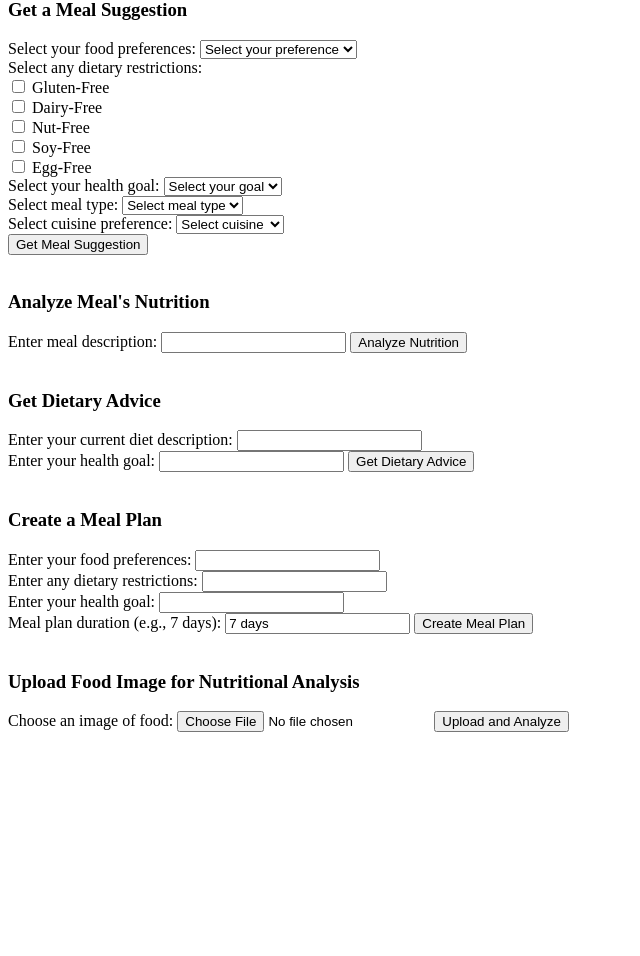
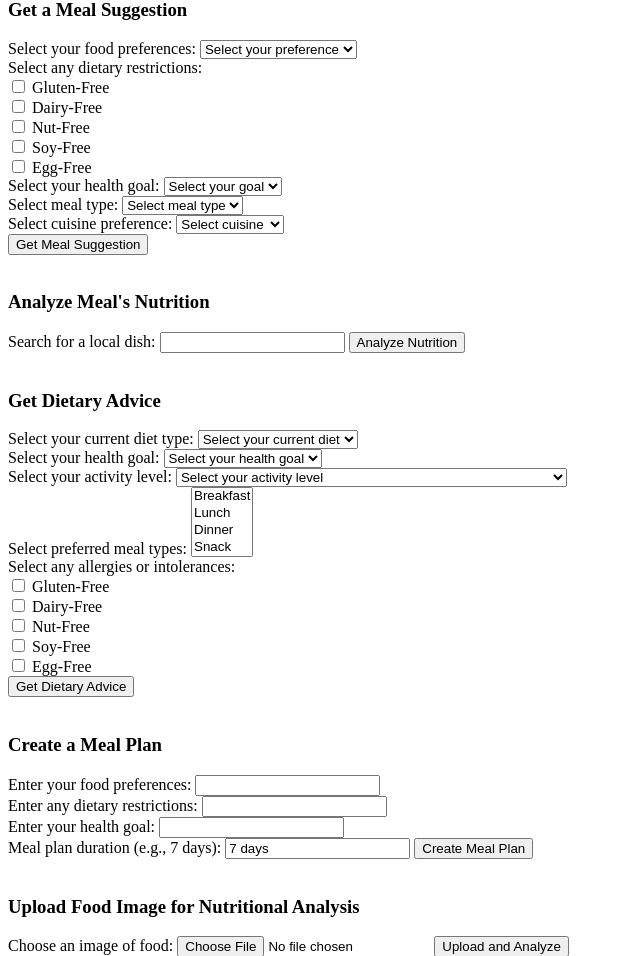
Before and after one commit to angyonghaseyo/Healthier365, a Flask app: page / in a window 1280 px wide. Shown: the part 81-1037 px from the top of the page, without its empty margins (0-640 px from the left). Before the commit the page ends 813 px from the top, so only its background shows below. Run offline with Flask 2, Linux system fonts and the light colour scheme.

Commit message:
Update dietary advice

```diff
--- a/app.py
+++ b/app.py
@@ -77,10 +77,18 @@ def analyze_nutrition(meal):
     return nutrition_analysis
 
 # Dietary Advice Function
-def provide_dietary_advice(goal, current_diet):
-    prompt = f"Provide dietary advice to achieve the health goal: '{goal}' given the current diet: '{current_diet}'."
+def provide_dietary_advice(goal, current_diet, activity_level, preferred_meal_types, allergies):
+    # Create a detailed prompt using all the provided inputs
+    prompt = (
+        f"Provide dietary advice to achieve the health goal: '{goal}' "
+        f"given the current diet: '{current_diet}', activity level: '{activity_level}', "
+        f"preferred meal types: {', '.join(preferred_meal_types)}, and "
+        f"allergies or intolerances: {', '.join(allergies) if allergies else 'None'}."
+    )
+
     dietary_advice = generate_chat_response(prompt, max_tokens=150)
     return dietary_advice
+
 
 # Personalized Meal Planning Function
 def create_meal_plan(preferences, dietary_restrictions, goal, duration='7 days'):
@@ -122,10 +130,16 @@ def dietary_advice_api():
         data = request.get_json()
         goal = data['advice_goal']
         current_diet = data['current_diet']
-        dietary_advice = provide_dietary_advice(goal, current_diet)
+        activity_level = data.get('activity_level', '')
+        preferred_meal_types = data.get('preferred_meal_types', [])
+        allergies = data.get('allergies', [])
+
+        # Pass the new fields to the provide_dietary_advice function
+        dietary_advice = provide_dietary_advice(goal, current_diet, activity_level, preferred_meal_types, allergies)
         return jsonify({'dietary_advice': dietary_advice})
     except Exception as e:
         return jsonify({'error': str(e)}), 500
+
 
 @app.route('/api/meal_plan', methods=['POST'])
 def meal_plan_api():
--- a/templates/index.html
+++ b/templates/index.html
@@ -118,7 +118,7 @@
     <!-- Nutritional Analysis Form -->
     <form id="nutrition-analysis-form">
       <h3>Analyze Meal's Nutrition</h3>
-      <label for="meal">Enter meal description:</label>
+      <label for="meal">Search for a local dish:</label>
       <input type="text" id="meal" name="meal" required />
       <button type="submit">Analyze Nutrition</button>
     </form>
@@ -128,13 +128,118 @@
     <!-- Dietary Advice Form -->
     <form id="dietary-advice-form">
       <h3>Get Dietary Advice</h3>
-      <label for="current_diet">Enter your current diet description:</label>
-      <input type="text" id="current_diet" name="current_diet" required />
+
+      <!-- Current Diet Description -->
+      <label for="current_diet">Select your current diet type:</label>
+      <select id="current_diet" name="current_diet" required>
+        <option value="">Select your current diet</option>
+        <option value="vegetarian">Vegetarian</option>
+        <option value="vegan">Vegan</option>
+        <option value="pescatarian">Pescatarian</option>
+        <option value="omnivore">Omnivore</option>
+        <option value="keto">Keto</option>
+        <option value="paleo">Paleo</option>
+        <option value="low-carb">Low Carb</option>
+      </select>
       <br />
-      <label for="advice_goal">Enter your health goal:</label>
-      <input type="text" id="advice_goal" name="advice_goal" required />
+
+      <!-- Health Goals -->
+      <label for="advice_goal">Select your health goal:</label>
+      <select id="advice_goal" name="advice_goal" required>
+        <option value="">Select your health goal</option>
+        <option value="weight_loss">Weight Loss</option>
+        <option value="muscle_gain">Muscle Gain</option>
+        <option value="maintenance">Maintenance</option>
+        <option value="energy_boost">Energy Boost</option>
+        <option value="balanced_diet">Balanced Diet</option>
+      </select>
+      <br />
+
+      <!-- Activity Level -->
+      <label for="activity_level">Select your activity level:</label>
+      <select id="activity_level" name="activity_level" required>
+        <option value="">Select your activity level</option>
+        <option value="sedentary">Sedentary (Little or no exercise)</option>
+        <option value="lightly_active">
+          Lightly Active (Light exercise/sports 1-3 days a week)
+        </option>
+        <option value="moderately_active">
+          Moderately Active (Moderate exercise/sports 3-5 days a week)
+        </option>
+        <option value="very_active">
+          Very Active (Hard exercise/sports 6-7 days a week)
+        </option>
+        <option value="extra_active">
+          Extra Active (Very hard exercise/sports or a physical job)
+        </option>
+      </select>
+      <br />
+
+      <!-- Preferred Meal Types -->
+      <label for="preferred_meal_types">Select preferred meal types:</label>
+      <select
+        id="preferred_meal_types"
+        name="preferred_meal_types"
+        multiple
+        required
+      >
+        <option value="breakfast">Breakfast</option>
+        <option value="lunch">Lunch</option>
+        <option value="dinner">Dinner</option>
+        <option value="snack">Snack</option>
+        <option value="dessert">Dessert</option>
+      </select>
+      <br />
+
+      <!-- Allergies or Intolerances -->
+      <label for="allergies">Select any allergies or intolerances:</label>
+      <br />
+      <input
+        type="checkbox"
+        id="gluten_allergy"
+        name="allergies"
+        value="gluten_free"
+      />
+      <label for="gluten_allergy">Gluten-Free</label>
+      <br />
+      <input
+        type="checkbox"
+        id="dairy_allergy"
+        name="allergies"
+        value="dairy_free"
+      />
+      <label for="dairy_allergy">Dairy-Free</label>
+      <br />
+      <input
+        type="checkbox"
+        id="nut_allergy"
+        name="allergies"
+        value="nut_free"
+      />
+      <label for="nut_allergy">Nut-Free</label>
+      <br />
+      <input
+        type="checkbox"
+        id="soy_allergy"
+        name="allergies"
+        value="soy_free"
+      />
+      <label for="soy_allergy">Soy-Free</label>
+      <br />
+      <input
+        type="checkbox"
+        id="egg_allergy"
+        name="allergies"
+        value="egg_free"
+      />
+      <label for="egg_allergy">Egg-Free</label>
+      <br />
+
+      <!-- Submit Button -->
       <button type="submit">Get Dietary Advice</button>
     </form>
+
+    <!-- Dietary Advice Result -->
     <div id="dietary-advice-result"></div>
     <br />
 
@@ -212,22 +317,35 @@
           event.preventDefault();
 
           const data = {};
-          inputData.forEach((id) => {
-            const inputField = document.getElementById(id);
+          inputData.forEach((idOrName) => {
+            const inputField = document.getElementById(idOrName);
 
-            // Handle checkboxes (dietary restrictions) separately
+            // Check for checkboxes or multi-select fields
             if (!inputField) {
+              // If the input field is not found by ID, check if it's a checkbox group or name-based input
               const checkboxes = document.querySelectorAll(
-                `input[name="${id}"]:checked`
+                `input[name="${idOrName}"]:checked`
               );
-              console.log("checkboxes", checkboxes);
-              data[id] = Array.from(checkboxes).map(
-                (checkbox) => checkbox.value
+              if (checkboxes.length > 0) {
+                data[idOrName] = Array.from(checkboxes).map(
+                  (checkbox) => checkbox.value
+                );
+              } else {
+                console.warn(
+                  `Element with ID or name '${idOrName}' not found.`
+                );
+              }
+            } else if (inputField.type === "checkbox") {
+              // Handle individual checkboxes
+              data[idOrName] = inputField.checked ? inputField.value : "";
+            } else if (inputField.tagName === "SELECT" && inputField.multiple) {
+              // Handle multi-select dropdowns
+              data[idOrName] = Array.from(inputField.selectedOptions).map(
+                (option) => option.value
               );
-            } else if (inputField) {
-              data[id] = inputField.value;
             } else {
-              console.warn(`Element with ID '${id}' not found.`);
+              // Regular input fields
+              data[idOrName] = inputField.value;
             }
           });
 
@@ -331,12 +449,20 @@
         "nutrition-analysis-result",
         ["meal"]
       );
+      // Updated form submission for the dietary advice form
       handleFormSubmission(
         "dietary-advice-form",
         "/api/dietary_advice",
         "dietary-advice-result",
-        ["current_diet", "advice_goal"]
+        [
+          "current_diet",
+          "advice_goal",
+          "activity_level",
+          "preferred_meal_types",
+          "allergies",
+        ]
       );
+
       handleFormSubmission(
         "meal-plan-form",
         "/api/meal_plan",
```
